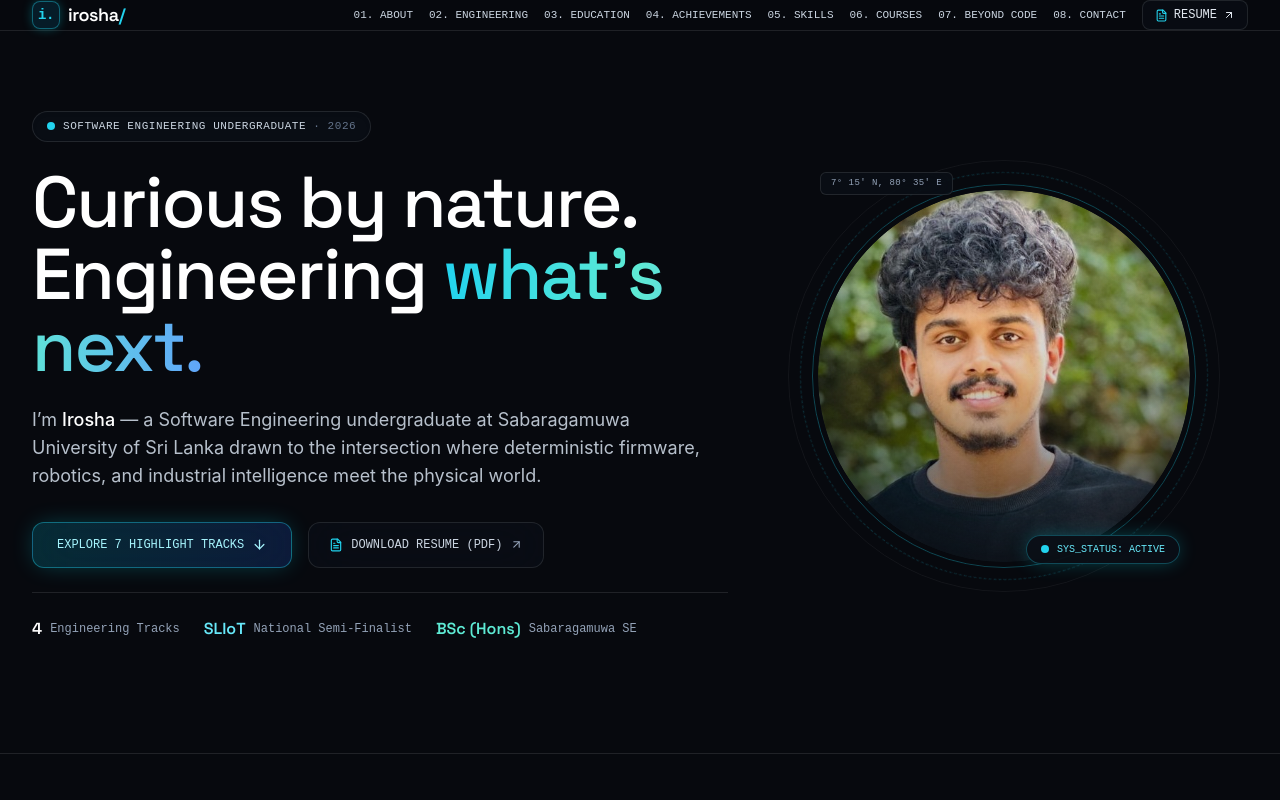
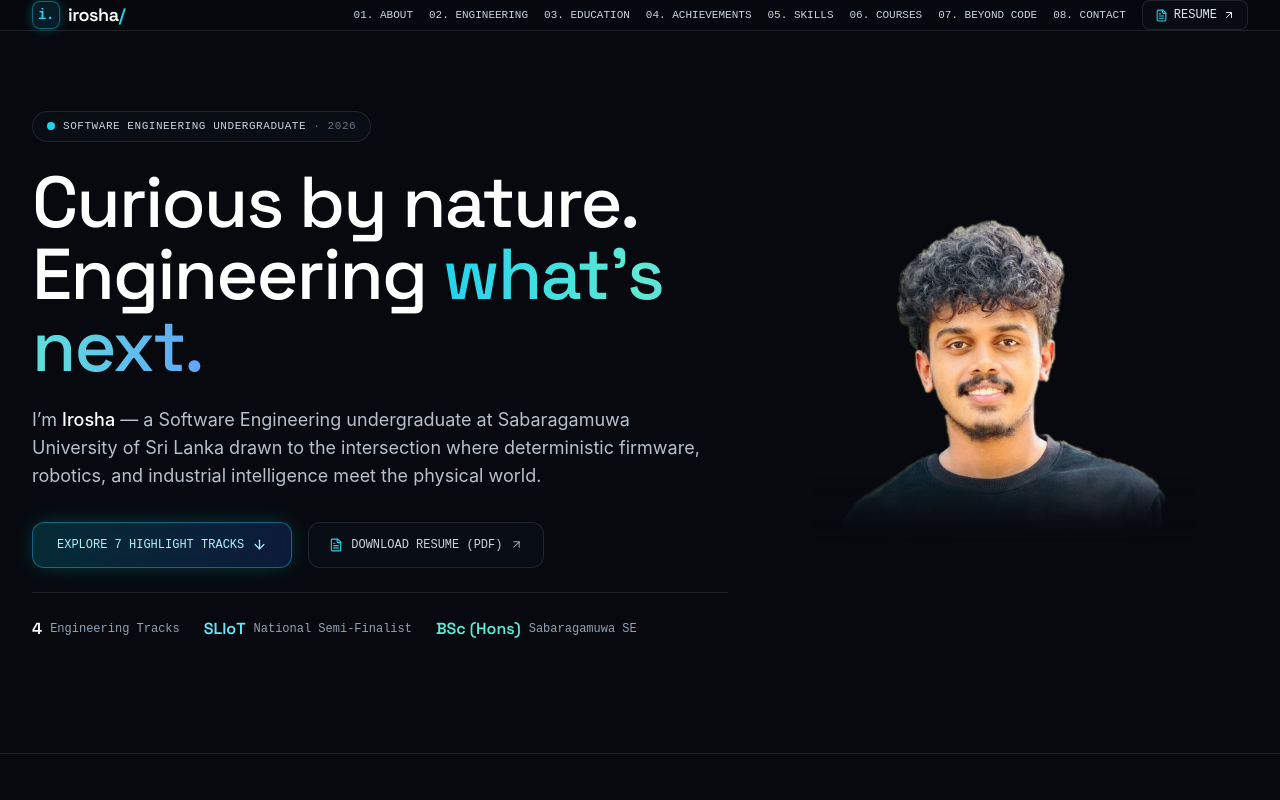
Before and after one commit to irosha16378/Irosha_Portfolio, a React (Vite) app: page / in a window 1280 px wide. Shown: the top 800 px of the page. Built offline with nearby package versions, Linux system fonts and the light colour scheme.

Commit message:
updated profile picture

```diff
--- a/src/components/Hero.jsx
+++ b/src/components/Hero.jsx
@@ -77,59 +77,29 @@ export default function Hero({ onExploreTracks }) {
 
           </div>
 
-          {/* Right Visual Element: Profile Portrait with soft gradient blurred edges */}
+          {/* Right Visual Element: Transparent Profile Portrait with soft gradient fade */}
           <div className="lg:col-span-5 relative flex items-center justify-center">
 
-            {/* Ambient Background Glow Halo */}
-            <div className="pointer-events-none absolute h-72 w-72 sm:h-96 sm:w-96 rounded-full bg-gradient-to-tr from-cyan-500/25 via-teal-400/15 to-blue-600/20 blur-[80px] -z-10" />
-            <div className="pointer-events-none absolute -bottom-4 -right-4 h-48 w-48 rounded-full bg-cyan-400/15 blur-[60px] -z-10" />
+            {/* Ambient Background Glow Halo behind the portrait */}
+            <div className="pointer-events-none absolute h-72 w-72 sm:h-96 sm:w-96 rounded-full bg-gradient-to-tr from-cyan-500/20 via-teal-400/15 to-blue-600/20 blur-[80px] -z-10" />
 
-            {/* Portrait Frame Container */}
-            <div className="relative group flex items-center justify-center">
-
-              {/* Outer Cybernetic Decorative Rings */}
-              <div className="absolute -inset-4 sm:-inset-6 rounded-full border border-white/5 pointer-events-none" />
-              <div className="absolute -inset-2 sm:-inset-3 rounded-full border border-cyan-400/20 border-dashed animate-[spin_60s_linear_infinite] pointer-events-none" />
-
-              {/* Main Photo Wrapper with Radial Gradient Feathering & Blur Mask */}
-              <div className="relative h-72 w-72 sm:h-88 sm:w-88 md:h-96 md:w-96 rounded-full overflow-hidden p-1.5 flex items-center justify-center">
-
-                {/* Glowing border ring */}
-                <div className="absolute inset-0 rounded-full border border-cyan-400/30 shadow-[0_0_35px_rgba(0,242,254,0.25)] pointer-events-none" />
-
-                {/* Inner Image with Radial Gradient Mask & Blurred Edges */}
+            {/* Transparent Portrait Container */}
+            <div className="relative group flex items-center justify-center max-w-sm sm:max-w-md">
               <div
-                  className="relative w-full h-full rounded-full overflow-hidden"
+                className="relative w-72 sm:w-88 md:w-96 overflow-hidden"
                 style={{
-                    WebkitMaskImage: 'radial-gradient(circle at 50% 45%, rgba(0,0,0,1) 55%, rgba(0,0,0,0.5) 75%, rgba(0,0,0,0) 98%)',
-                    maskImage: 'radial-gradient(circle at 50% 45%, rgba(0,0,0,1) 55%, rgba(0,0,0,0.5) 75%, rgba(0,0,0,0) 98%)',
+                  WebkitMaskImage: 'linear-gradient(to bottom, rgba(0,0,0,1) 75%, rgba(0,0,0,0) 100%)',
+                  maskImage: 'linear-gradient(to bottom, rgba(0,0,0,1) 75%, rgba(0,0,0,0) 100%)',
                 }}
               >
                 <img
-                    src="/images/profile.jpg"
+                  src="/images/profile-transparent.png"
                   alt="Irosha - Software & Embedded Systems Engineer"
-                    className="w-full h-full object-cover object-[50%_25%] scale-105 transition-transform duration-700 group-hover:scale-110"
+                  className="w-full h-auto object-contain transition-transform duration-700 group-hover:scale-105"
                 />
-                  {/* Subtle Dark Vignette & Gradient Overlays */}
-                  <div className="absolute inset-0 bg-gradient-to-t from-charcoal-950 via-charcoal-950/20 to-transparent opacity-70 pointer-events-none" />
-                  <div className="absolute inset-0 bg-gradient-to-tr from-cyan-500/10 via-transparent to-blue-500/10 mix-blend-overlay pointer-events-none" />
+                {/* Subtle bottom fade into page background */}
+                <div className="absolute inset-x-0 bottom-0 h-16 bg-gradient-to-t from-charcoal-950 to-transparent pointer-events-none" />
               </div>
-              </div>
-
-              {/* Sleek Floating Status Pill */}
-              <div className="absolute -bottom-2 sm:bottom-1 right-2 sm:right-4 flex items-center gap-2 rounded-full border border-cyan-400/30 bg-charcoal-900/90 px-3.5 py-1.5 font-mono text-[10px] text-slate-200 backdrop-blur-xl shadow-[0_0_20px_-3px_rgba(0,242,254,0.3)]">
-                <span className="relative flex h-2 w-2">
-                  <span className="animate-ping absolute inline-flex h-full w-full rounded-full bg-cyan-400 opacity-75" />
-                  <span className="relative inline-flex rounded-full h-2 w-2 bg-cyan-400" />
-                </span>
-                <span className="text-cyan-300 font-medium">SYS_STATUS: ACTIVE</span>
-              </div>
-
-              {/* Geo Coordinate Stamp */}
-              <div className="hidden sm:block absolute -top-3 left-2 font-mono text-[9px] text-slate-400 tracking-wider bg-charcoal-900/80 px-2.5 py-1 rounded-md border border-white/10 backdrop-blur-md">
-                <span>7° 15' N, 80° 35' E</span>
-              </div>
-
             </div>
 
           </div>
```
Also changed, not shown: public/images/profile-transparent.png (added). Lines whose indentation alone changed are shown as unchanged.
